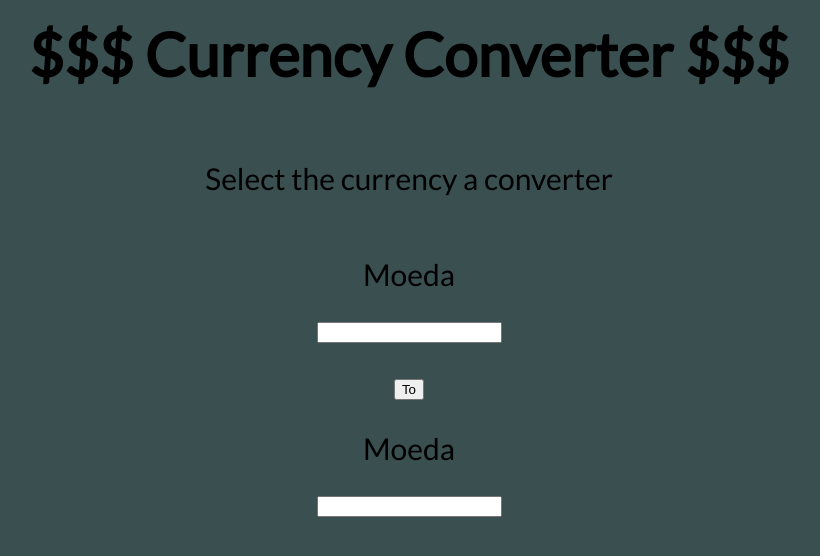
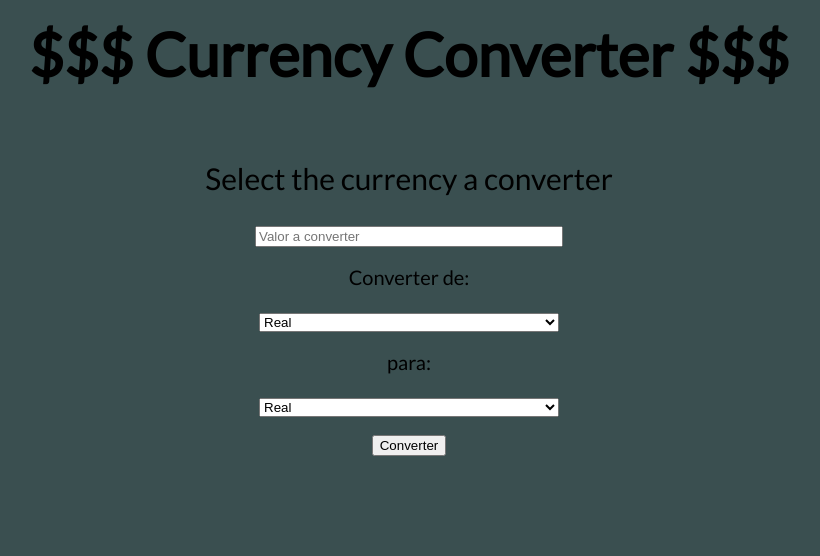
Before and after one commit to Grupo-AGES/Sprint1-Cambio, a website: page index.html in a window 1280 px wide. Shown: the part 250-806 px from the top of the page, without its empty margins (231-1051 px from the left). Drawn offline with Linux system fonts and the light colour scheme.

Commit message:
box de seleções - 23/08

```diff
--- a/index.html
+++ b/index.html
@@ -16,14 +16,34 @@
         <h1>$$$ Currency Converter $$$</h1>
         <p>Select the currency a converter</p>
     </div>
-    <div class="menu">
-        <p>Moeda</p>
-        <input>
+    <div class="valor">
+        <input type="text" placeholder="Valor a converter">
+    </div>
+    <br>
+    <div class="menu1">
+        <label for="coins">Converter de:</label>
         <br>
-        <button> To </button>
-
-        <p>Moeda</p>
-        <input>
+         <select id="coins" name="coins">
+        <option value="Real">Real</option>
+        <option value="Dolar">Dolar</option>
+        <option value="Euro">Euro</option>
+        <option value="libre">Libra</option>
+        </select>
+    </div>
+    <br>
+    <div class="menu2">
+        <label for="coins">para:</label>
+        <br>
+        <select id="coins" name="coins">
+        <option value="Real">Real</option>
+        <option value="Dolar">Dolar</option>
+        <option value="Euro">Euro</option>
+        <option value="libre">Libra</option>
+        </select>
+    </div>
+    <br>
+    <div class="button">
+        <button>Converter</button>
     </div>
 </body>
 </html>
--- a/style.css
+++ b/style.css
@@ -1,6 +1,4 @@
 @import url('https://fonts.googleapis.com/css2?family=Lato');
-
-
 
 :root{
     --white: #fff;
@@ -16,8 +14,6 @@
 body{
     background-color: var(--gray);
     height: 100vh;
-    font-family: 'Lato';
-    font-size: 30px;
 }
 
 .img-header{
@@ -26,15 +22,45 @@ body{
 }
 
 .body{
+    font-family: 'Lato';
+    font-size: 30px;
     display: grid;
     place-items: center;
 }
 
-.menu{
+.valor{
+    font-family: 'Lato';
     display: grid;
     place-items: center;
 }
+input[type="text"] {
+    width: 300px; /* Defina o valor desejado para a largura */
+  }
 
+.menu1{
+    font-family: 'Lato';
+    display: grid;
+    place-items: center;
+    font-size: 20px;
+}
+
+select {
+    width: 300px; /* Defina o valor desejado para a largura */
+  }
+
+.menu2{
+    font-family: 'Lato';
+    display: grid;
+    place-items: center;
+    font-size: 20px;
+}
+
+.button{
+    display: grid;
+    place-items: center;
+    border-radius: 20px;
+
+}
 
 .img-logo{
     display: flex;
```
